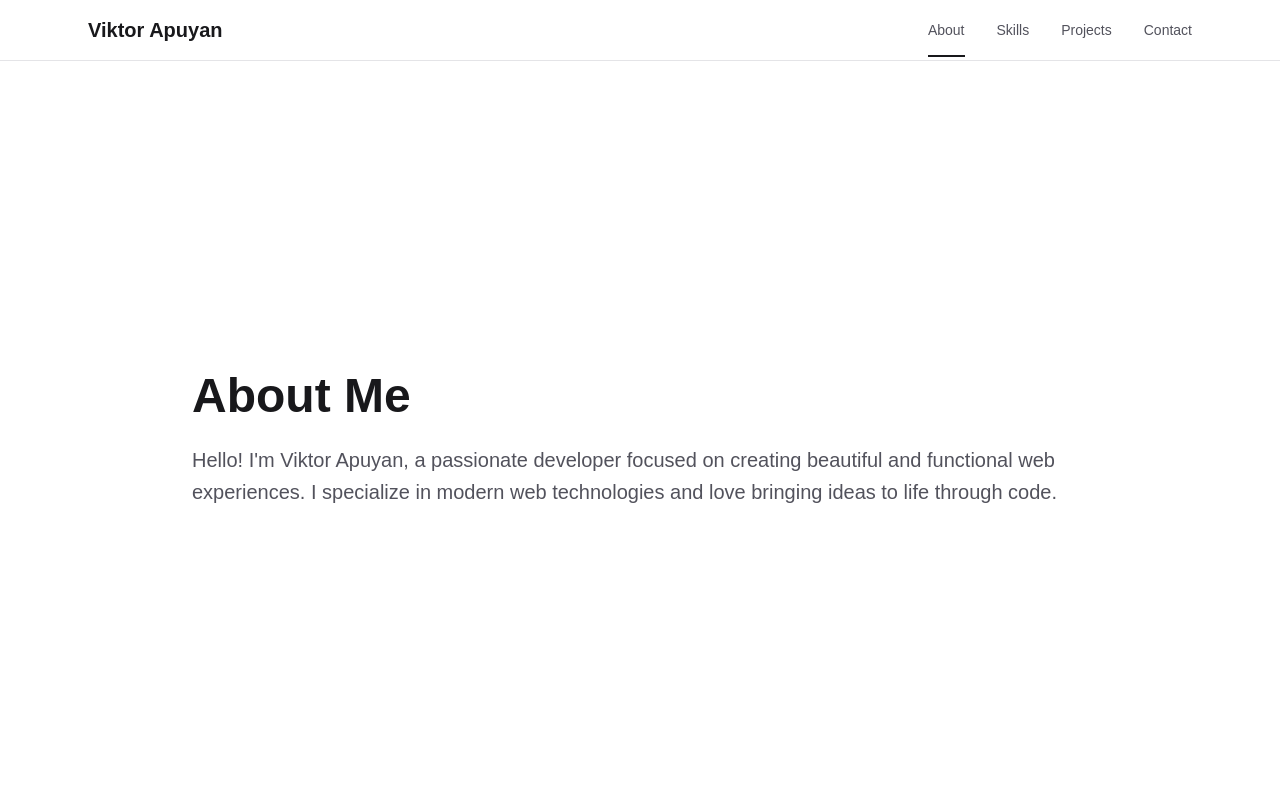
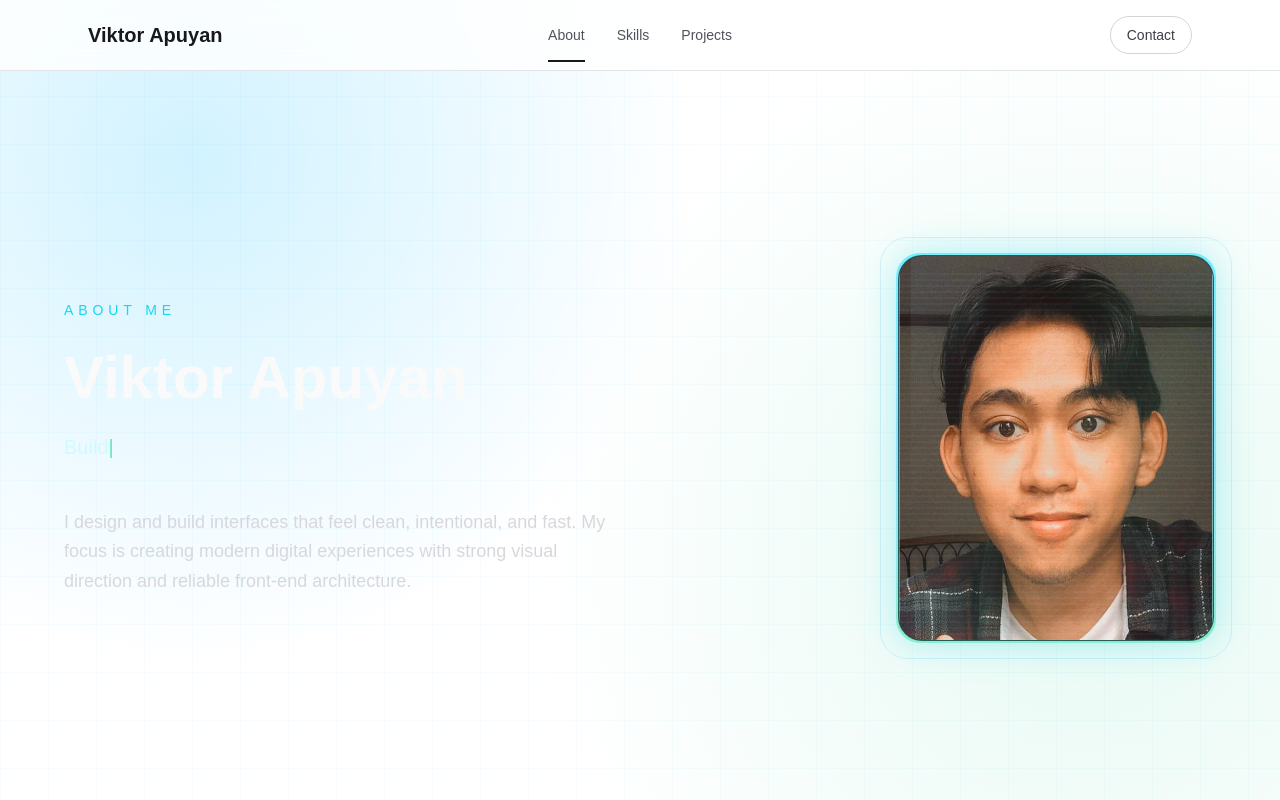
Before and after one commit to viktorapuyan/viktorapuyan-portfolio, a Next.js app: page / in a window 1280 px wide. Shown: the top 800 px of the page. Built offline with nearby package versions, Linux system fonts and the light colour scheme.

Commit message:
design improvement to about me section and navbar and deleted herosection.tsx

```diff
--- a/src/app/components/layout/navbar.tsx
+++ b/src/app/components/layout/navbar.tsx
@@ -9,6 +9,9 @@ const navItems = [
   { name: 'Projects', href: '#projects' },
   { name: 'Contact', href: '#contact' },
 ];
+
+const primaryNavItems = navItems.filter((item) => item.name !== 'Contact');
+const contactNavItem = navItems.find((item) => item.name === 'Contact');
 
 export default function Navbar() {
   const [activeSection, setActiveSection] = useState('about');
@@ -50,7 +53,7 @@ export default function Navbar() {
       className="fixed top-0 left-0 right-0 z-50 bg-white/80 dark:bg-black/80 backdrop-blur-md border-b border-zinc-200 dark:border-zinc-800"
     >
       <div className="max-w-6xl mx-auto px-6 py-4">
-        <div className="flex justify-between items-center">
+        <div className="grid grid-cols-[1fr_auto_1fr] items-center">
           <motion.h1
             initial={{ opacity: 0 }}
             animate={{ opacity: 1 }}
@@ -60,8 +63,8 @@ export default function Navbar() {
             Viktor Apuyan
           </motion.h1>
 
-          <div className="flex gap-8">
-            {navItems.map((item, index) => (
+          <div className="flex gap-8 justify-self-center">
+            {primaryNavItems.map((item, index) => (
               <motion.a
                 key={item.name}
                 href={item.href}
@@ -82,6 +85,23 @@ export default function Navbar() {
               </motion.a>
             ))}
           </div>
+
+          {contactNavItem && (
+            <motion.a
+              href={contactNavItem.href}
+              onClick={(e) => handleClick(e, contactNavItem.href)}
+              initial={{ opacity: 0, y: -20 }}
+              animate={{ opacity: 1, y: 0 }}
+              transition={{ delay: 0.35 }}
+              className={`justify-self-end px-4 py-2 text-sm font-medium rounded-full border transition-colors ${
+                activeSection === contactNavItem.href.substring(1)
+                  ? 'border-zinc-900 bg-zinc-900 text-white dark:border-zinc-50 dark:bg-zinc-50 dark:text-zinc-900'
+                  : 'border-zinc-300 text-zinc-700 hover:border-zinc-900 hover:text-zinc-900 dark:border-zinc-700 dark:text-zinc-300 dark:hover:border-zinc-50 dark:hover:text-zinc-50'
+              }`}
+            >
+              {contactNavItem.name}
+            </motion.a>
+          )}
         </div>
       </div>
     </motion.nav>
--- a/src/app/components/sections/aboutsection.tsx
+++ b/src/app/components/sections/aboutsection.tsx
@@ -1,6 +1,7 @@
 'use client';
 
 import { motion } from 'framer-motion';
+import { useEffect, useMemo, useState } from 'react';
 
 const fadeInUp = {
 	initial: { opacity: 0, y: 60 },
@@ -9,19 +10,168 @@ const fadeInUp = {
 	transition: { duration: 0.6 }
 };
 
+const typePhrases = [
+	'Building sleek, performant web experiences.',
+	'Turning ideas into interactive products.',
+	'Focused on modern front-end engineering.'
+];
+
 export default function AboutSection() {
+	const [displayText, setDisplayText] = useState('');
+	const [phraseIndex, setPhraseIndex] = useState(0);
+	const [charIndex, setCharIndex] = useState(0);
+	const [isDeleting, setIsDeleting] = useState(false);
+	const [imageError, setImageError] = useState(false);
+
+	const activePhrase = useMemo(() => typePhrases[phraseIndex], [phraseIndex]);
+
+	useEffect(() => {
+		const typingDelay = isDeleting ? 40 : 80;
+		const holdDelay = 1100;
+
+		const timer = setTimeout(() => {
+			if (!isDeleting && charIndex < activePhrase.length) {
+				const nextChar = charIndex + 1;
+				setCharIndex(nextChar);
+				setDisplayText(activePhrase.slice(0, nextChar));
+				return;
+			}
+
+			if (!isDeleting && charIndex === activePhrase.length) {
+				setIsDeleting(true);
+				return;
+			}
+
+			if (isDeleting && charIndex > 0) {
+				const nextChar = charIndex - 1;
+				setCharIndex(nextChar);
+				setDisplayText(activePhrase.slice(0, nextChar));
+				return;
+			}
+
+			if (isDeleting && charIndex === 0) {
+				setIsDeleting(false);
+				setPhraseIndex((prev) => (prev + 1) % typePhrases.length);
+			}
+		}, !isDeleting && charIndex === activePhrase.length ? holdDelay : typingDelay);
+
+		return () => clearTimeout(timer);
+	}, [activePhrase, charIndex, isDeleting]);
+
 	return (
-		<section id="about" className="min-h-screen flex items-center justify-center px-6 pt-20">
-			<motion.div {...fadeInUp} className="max-w-4xl">
-				<h2 className="text-5xl font-bold text-zinc-900 dark:text-zinc-50 mb-6">
-					About Me
-				</h2>
-				<p className="text-xl text-zinc-600 dark:text-zinc-400 leading-relaxed">
-					Hello! I'm Viktor Apuyan, a passionate developer focused on creating
-					beautiful and functional web experiences. I specialize in modern web
-					technologies and love bringing ideas to life through code.
-				</p>
+		<section
+			id="about"
+			className="relative min-h-screen flex items-center justify-center px-6 pt-24 overflow-hidden bg-[radial-gradient(circle_at_15%_20%,rgba(0,185,255,0.18),transparent_40%),radial-gradient(circle_at_85%_70%,rgba(52,211,153,0.12),transparent_45%)]"
+		>
+			<div className="absolute inset-0 pointer-events-none opacity-50 [background-image:linear-gradient(rgba(56,189,248,0.08)_1px,transparent_1px),linear-gradient(90deg,rgba(56,189,248,0.08)_1px,transparent_1px)] [background-size:48px_48px]" />
+
+			<motion.div
+				{...fadeInUp}
+				className="relative z-10 w-full max-w-6xl grid grid-cols-1 lg:grid-cols-2 gap-14 items-center"
+			>
+				<div>
+					<p className="text-xs sm:text-sm tracking-[0.35em] uppercase text-cyan-400/90 mb-5">
+						About Me
+					</p>
+					<h2 className="text-4xl sm:text-5xl lg:text-6xl font-bold text-zinc-50 mb-4 leading-tight">
+						Viktor Apuyan
+					</h2>
+
+					<div className="min-h-[3.2rem] sm:min-h-[2.8rem] mb-8">
+						<p className="text-lg sm:text-xl text-cyan-100/90 leading-relaxed font-medium">
+							{displayText}
+							<span className="inline-block w-[1ch] text-emerald-300 animate-pulse">|</span>
+						</p>
+					</div>
+
+					<p className="text-zinc-300/90 text-base sm:text-lg max-w-xl leading-relaxed">
+						I design and build interfaces that feel clean, intentional, and fast.
+						My focus is creating modern digital experiences with strong visual
+						direction and reliable front-end architecture.
+					</p>
+				</div>
+
+				<div className="flex justify-center lg:justify-end">
+					<div className="relative holo-frame w-[270px] h-[330px] sm:w-[320px] sm:h-[390px] rounded-3xl p-[2px] bg-gradient-to-b from-cyan-300/80 via-sky-400/40 to-emerald-300/70 shadow-[0_0_35px_rgba(34,211,238,0.35)]">
+						<div className="relative w-full h-full overflow-hidden rounded-3xl bg-zinc-950/85 border border-cyan-300/25">
+							{!imageError ? (
+								<img
+									src="/profile.jpg"
+									alt="Viktor Apuyan"
+									className="w-full h-full object-cover"
+									onError={() => setImageError(true)}
+								/>
+							) : (
+								<div className="w-full h-full flex items-center justify-center text-cyan-200/80 text-sm tracking-[0.24em] uppercase px-6 text-center">
+									Add /public/profile.jpg
+								</div>
+							)}
+
+							<div className="absolute inset-0 hologram-scan" />
+							<div className="absolute inset-0 hologram-glow" />
+							<div className="absolute inset-y-0 right-0 w-[1px] bg-cyan-200/60" />
+							<div className="absolute inset-y-0 left-0 w-[1px] bg-cyan-200/40" />
+						</div>
+					</div>
+				</div>
 			</motion.div>
+
+			<style jsx>{`
+				.holo-frame::before {
+					content: '';
+					position: absolute;
+					inset: -16px;
+					border-radius: 28px;
+					border: 1px solid rgba(56, 189, 248, 0.18);
+					pointer-events: none;
+				}
+
+				.hologram-scan {
+					background: repeating-linear-gradient(
+						to bottom,
+						rgba(56, 189, 248, 0.08) 0,
+						rgba(56, 189, 248, 0.08) 2px,
+						transparent 2px,
+						transparent 6px
+					);
+					mix-blend-mode: screen;
+					opacity: 0.65;
+					animation: scan 7s linear infinite;
+				}
+
+				.hologram-glow {
+					background: linear-gradient(
+						120deg,
+						rgba(125, 211, 252, 0.12),
+						transparent 30%,
+						rgba(52, 211, 153, 0.14) 60%,
+						transparent 80%
+					);
+					mix-blend-mode: screen;
+					animation: shimmer 4.5s ease-in-out infinite;
+				}
+
+				@keyframes scan {
+					0% {
+						transform: translateY(-6%);
+					}
+					100% {
+						transform: translateY(6%);
+					}
+				}
+
+				@keyframes shimmer {
+					0%,
+					100% {
+						opacity: 0.45;
+						transform: translateX(-6%);
+					}
+					50% {
+						opacity: 0.72;
+						transform: translateX(6%);
+					}
+				}
+			`}</style>
 		</section>
 	);
 }
```
Also changed, not shown: public/profile.jpg (added), src/app/components/sections/herosection.tsx (deleted).
